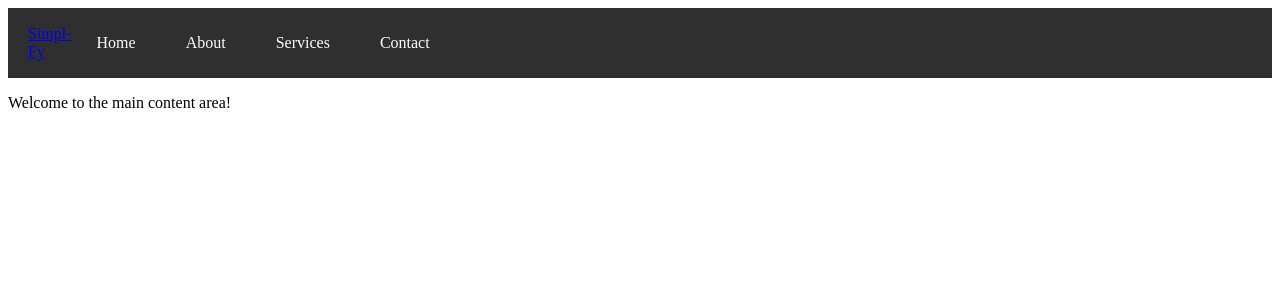
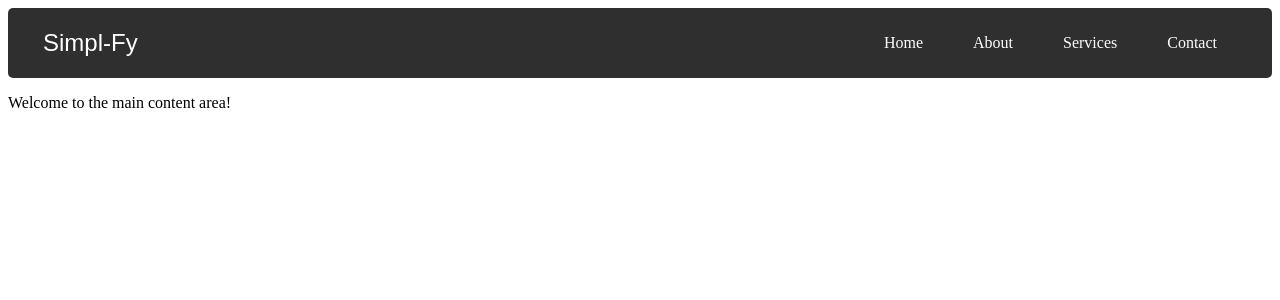
Before and after one commit to danders929/Simpl-Fy, a React (Vite) app: page / in a window 1280 px wide. Shown: the top 300 px of the page. Built offline with nearby package versions, Linux system fonts and the light colour scheme.

Commit message:
modified CSS styling to be more streamlined

```diff
--- a/src/components/Header.css
+++ b/src/components/Header.css
@@ -3,22 +3,34 @@
     align-items: center;
     justify-content: space-between;
     background-color: #000000d0;
+    border-radius: 5px;
     padding: 10px 20px;
     color: white;
     position: sticky;
     top: 0;
-    /* width: 100%; */
-    /* z-index: 1000 */
 }
 
 .header-container {
     display: flex;
     align-items: center;
-    width: 50px;
+    justify-content: space-between;
+    margin-right: 10px;
     height: 50px;
-    margin-right: 10px;
+    width: 100%;
 }
 
+.header-logo a {
+    text-decoration: none;
+    color: white;
+    font-family:Arial, Helvetica, sans-serif;
+    font-size: 24px;
+    padding: 10px 15px;
+    border-radius: 10px;
+    transition: background-color 0.5s ease;
+}
+.header-logo:hover {
+    font-weight: bold;
+}
 .header-nav {
     display: flex;
     justify-content:end;
```
